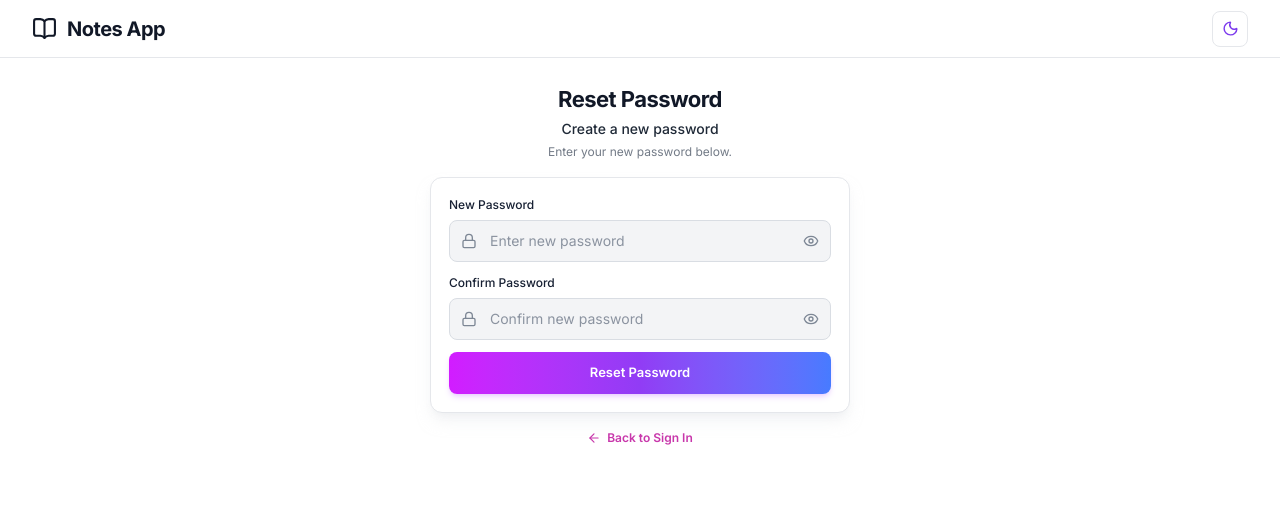
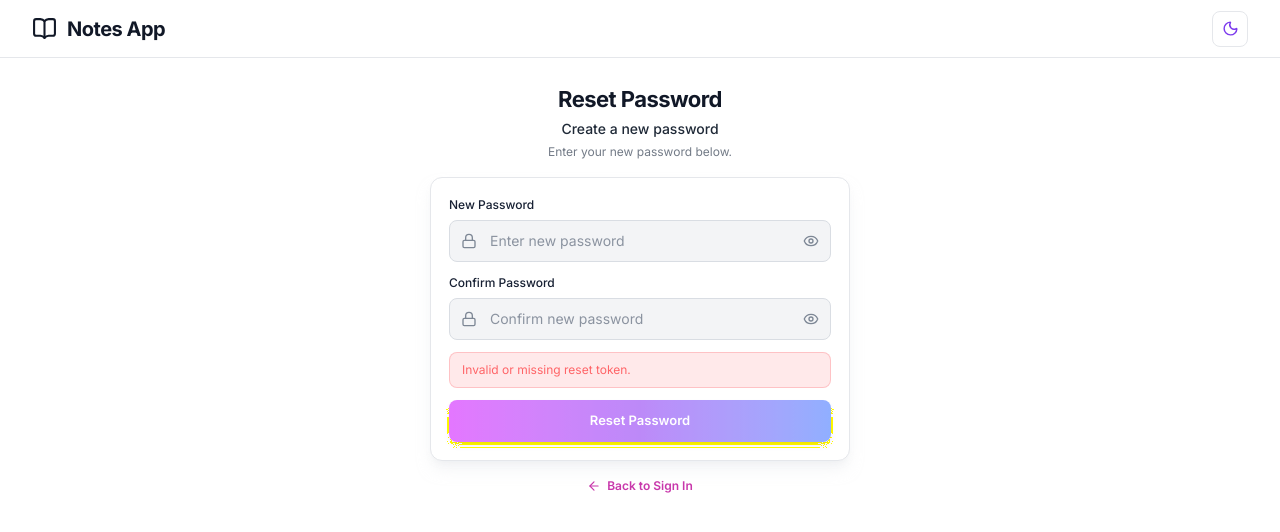
Before and after one commit to 10pshine-cohort-9/cohort-9-mern-7501-ayeshaiqbal, a React (Vite) app in the folder frontend/: page /reset-password in a window 1280 px wide. Shown: the top 532 px of the page. Built offline with nearby package versions, Linux system fonts and the light colour scheme; no server answers.

Commit message:
fix reset password frontend validation

```diff
--- a/frontend/src/pages/ResetPassword.jsx
+++ b/frontend/src/pages/ResetPassword.jsx
@@ -26,6 +26,7 @@ function ResetPassword() {
   const [message, setMessage] = useState("");
   const [error, setError] = useState("");
   const [loading, setLoading] = useState(false);
+  const [success, setSuccess] = useState(false);
 
   const redirectTimer = useRef(null);
 
@@ -36,6 +37,13 @@ function ResetPassword() {
   useEffect(() => {
     localStorage.setItem("theme", darkMode ? "dark" : "light");
   }, [darkMode]);
+
+  // Show an error immediately when the reset token is missing.
+  useEffect(() => {
+    if (!token) {
+      setError("Invalid or missing reset token.");
+    }
+  }, [token]);
 
   useEffect(() => {
     return () => {
@@ -80,6 +88,7 @@ function ResetPassword() {
       });
 
       setMessage(data.message || "Password reset successful.");
+      setSuccess(true);
 
       setPassword("");
       setConfirmPassword("");
@@ -245,8 +254,10 @@ function ResetPassword() {
                     onChange={(e) =>
                       setPassword(e.target.value)
                     }
+                    autoComplete="new-password"
                     className={`${fieldClass} pl-10 pr-10`}
                     required
+                    disabled={success}
                   />
 
                   <button
@@ -261,6 +272,7 @@ function ResetPassword() {
                         ? "Hide password"
                         : "Show password"
                     }
+                    disabled={success}
                     className={`absolute right-3 top-1/2 -translate-y-1/2 ${
                       darkMode
                         ? "text-[#C8B9C9] hover:text-white"
@@ -315,8 +327,10 @@ function ResetPassword() {
                         e.target.value
                       )
                     }
+                    autoComplete="new-password"
                     className={`${fieldClass} pl-10 pr-10`}
                     required
+                    disabled={success}
                   />
 
                   <button
@@ -331,6 +345,7 @@ function ResetPassword() {
                         ? "Hide password"
                         : "Show password"
                     }
+                    disabled={success}
                     className={`absolute right-3 top-1/2 -translate-y-1/2 ${
                       darkMode
                         ? "text-[#C8B9C9] hover:text-white"
@@ -377,11 +392,13 @@ function ResetPassword() {
 
               <button
                 type="submit"
-                disabled={loading}
+                disabled={loading || success || !token}
                 className="w-full h-[42px] rounded-lg bg-gradient-to-r from-[#D21CFF] via-[#913CF5] to-[#477BFF] text-white text-[13px] font-semibold shadow-md shadow-purple-500/20 hover:brightness-110 active:scale-[0.99] transition-all disabled:opacity-60 disabled:cursor-not-allowed"
               >
                 {loading
                   ? "Resetting..."
+                  : success
+                  ? "Password Reset Successful"
                   : "Reset Password"}
               </button>
             </form>
```
